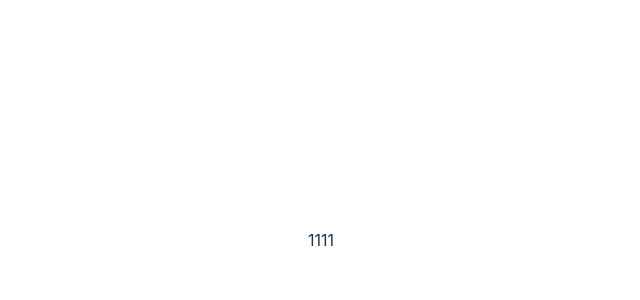
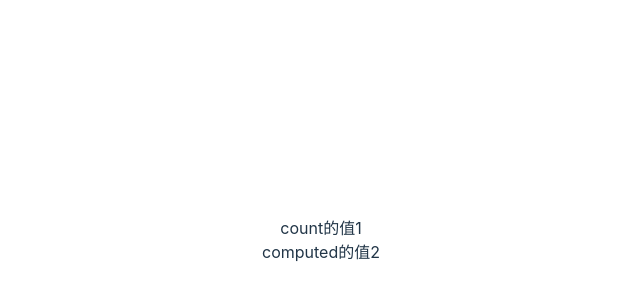
Before and after one commit to yanminxing/vite_vue3_base_learn, a Vue app: page / in a window 1280 px wide. Shown: the part 160-460 px from the top of the page, without its empty margins (319-959 px from the left). Built offline with nearby package versions, Linux system fonts and the light colour scheme.

Commit message:
feat：computed练习，set和get

```diff
--- /dev/null
+++ b/src/components/computedLearn/ComputedLearn.vue
@@ -0,0 +1,38 @@
+/*
+* computed
+*  */
+<template>
+	<div class="container">count的值{{ count }}</div>
+	<div class="container">computed的值{{ computedValue }}</div>
+</template>
+
+<script setup lang="ts" name="ComputedLearn">
+
+import {computed, ref} from 'vue';
+
+const count = ref(1);
+let computedValue = computed(()=> {
+	return count.value + 1;
+})
+
+// 1 若computed参数只有get的回调，则computed的值是一个readonly，即只读的值，不能通过赋值的方式修改其值。
+// computedValue.value = 32;
+
+// 2 computed的值还可以是一个对象，该对象里面有set和get函数，分别为赋值和取值时候触发
+// 这个时候，computed的值定义之后，还可以对其赋值
+const computedTwo = computed({
+	// 需要设置set函数，才能对computed的值进行修改
+	set (value: number){
+		// return value + 3;
+	},
+	get(){
+		return count.value + 2;
+	}
+})
+console.log(computedTwo.value);
+computedTwo.value = 3;
+console.log(computedTwo.value);
+
+</script>
+
+<style lang="scss" scoped></style>
--- a/src/view/home/Home.vue
+++ b/src/view/home/Home.vue
@@ -3,7 +3,7 @@
 	<Demo></Demo>
 	<ReactiveLearn></ReactiveLearn>
 	-->
-	<TemplateRefs></TemplateRefs>
+	<ComputedLearn></ComputedLearn>
 </template>
 
 <script setup lang="ts">
@@ -11,7 +11,8 @@
 import Demo from '@/components/demo/index.vue';
 import ReactiveLearn from '@/components/reactiveLearn/ReactiveLearn.vue';
  */
-import TemplateRefs from '@/components/templateRefs/TemplateRefs.vue';
+// import TemplateRefs from '@/components/templateRefs/TemplateRefs.vue';
+import ComputedLearn from '@/components/computedLearn/ComputedLearn.vue';
 </script>
 <style lang="scss" scoped>
 </style>
```
Also changed, not shown: src/htmlDemo/demo.html (added, +29 -0 lines), 1 other file (tests, documents, lock files or other folders).
